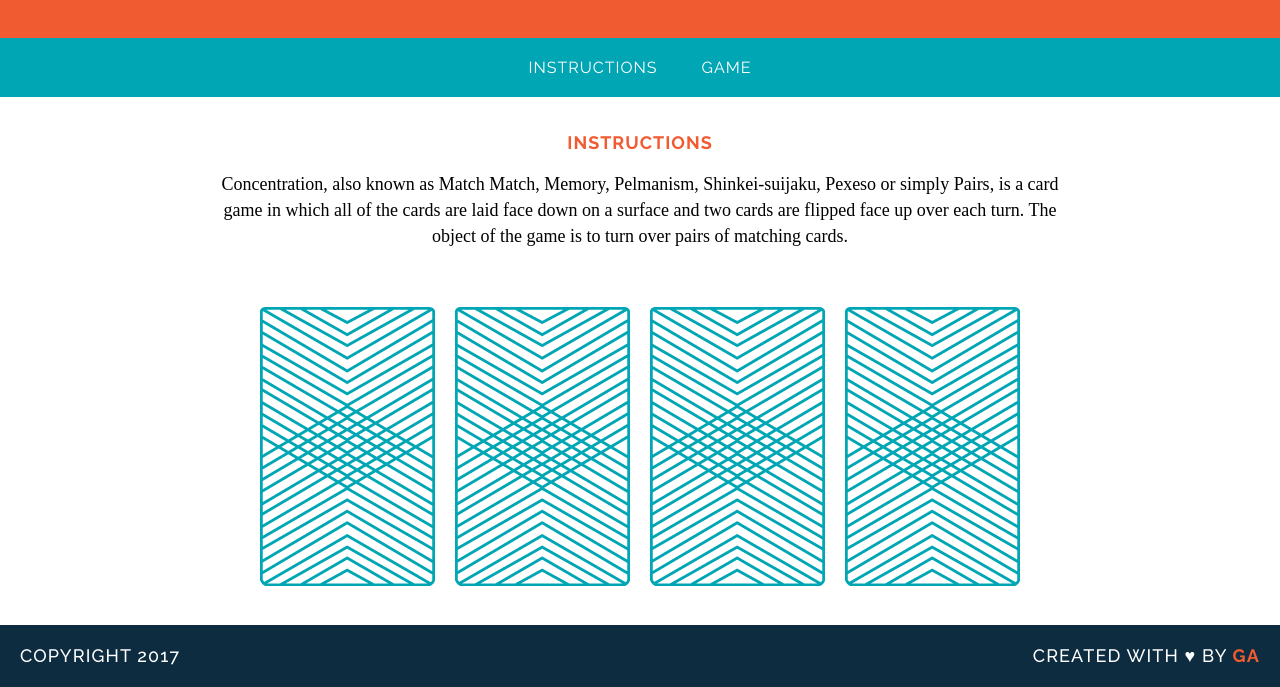
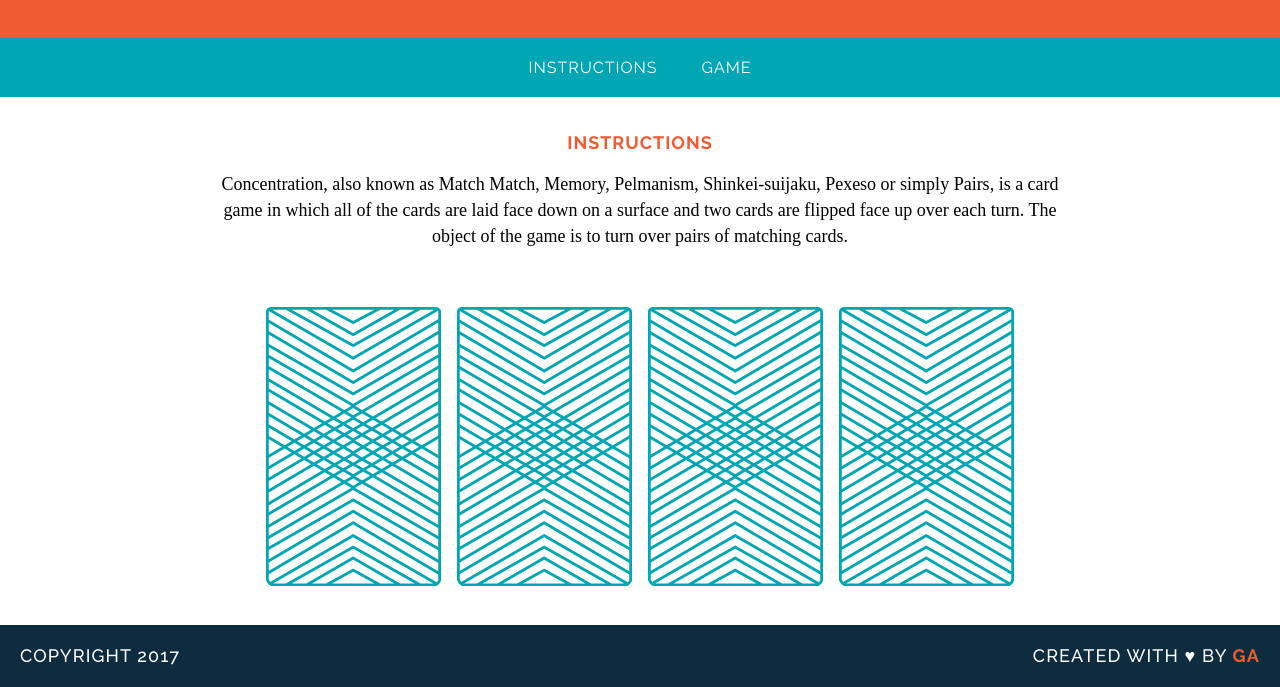
Before and after one commit to skimalee/sei-fundamentals-memorygame, a plain HTML site: page memory_game/index.html in a window 1280 px wide. Shown: the part 135-822 px from the top of the page. Drawn offline with Linux system fonts and the light colour scheme; a web font is replaced by a local one.

Commit message:
finished game

```diff
--- a/memory_game/index.html
+++ b/memory_game/index.html
@@ -5,7 +5,7 @@
 	<link href="https://fonts.googleapis.com/css?family=Droid+Serif|Raleway:400,500,600,700" rel="stylesheet">
 	<title>Memory Card Game</title>
 
-	<script src="js/main.js"></script>
+
 </head>
 <body>
 	<header>
@@ -18,16 +18,14 @@
 	<main>
 		<h2>Instructions</h2>
 		<p>Concentration, also known as Match Match, Memory, Pelmanism, Shinkei-suijaku, Pexeso or simply Pairs, is a card game in which all of the cards are laid face down on a surface and two cards are flipped face up over each turn. The object of the game is to turn over pairs of matching cards.</p>
-		<div>
-			<img src="images/back.png" alt="Queen of Diamonds">
-			<img src="images/back.png" alt="Queen of Hearts">
-			<img src="images/back.png" alt="King of Diamonds">
-			<img src="images/back.png" alt="King of Hearts">
-		</div>
+
+		<div id="game-board" class="board clearfix"></div>
+
 	</main>
 	<footer class="clearfix">
 		<p class="copyright">Copyright 2017</p>
 		<p class="message">Created with &hearts; by <span class="name">GA</span></p>
 	</footer>
+	<script src="js/main.js"></script>
 </body>
 </html>
--- a/memory_game/js/main.js
+++ b/memory_game/js/main.js
@@ -1,25 +1,61 @@
+let cards = [
+	{
+		rank: "queen",
+		suit: "hearts",
+		cardImage: "images/queen-of-hearts.png"
+	},
+	{
+		rank: "queen",
+		suit: "diamonds",
+		cardImage: "images/queen-of-diamonds.png"
 
-let cards = ["queen", "queen", "king", "king"];
+	},
+	{
+		rank: "king",
+		suit: "hearts",
+		cardImage: "images/king-of-hearts.png"
+	},
+	{
+		rank: "king",
+		suit: "diamonds",
+		cardImage: "images/king-of-diamonds.png"
+	}
+];
+
 let cardsInPlay = [];
 
 function checkForMatch () {
 	if (cardsInPlay[0] === cardsInPlay[1]) {
-  	console.log("You found a match!");
+  		alert("You found a match!");
 	} else {
-  	console.log("Sorry, try again.");
+  		alert("Sorry, try again.");
 	}
 }
 
-function flipCard(cardId) {
-	cards[cardId];
-	console.log("User flipped " + cards[cardId])
-	cardsInPlay.push(cards[cardId]);
+function flipCard() {
+	cardId = this.getAttribute('data-id');
+	console.log("User flipped " + cards[cardId].rank);
+	console.log(cards[cardId].suit)
+	console.log(cards[cardId].cardImage)
+	cardsInPlay.push(cards[cardId].rank);
 
+	this.setAttribute('src', cards[cardId].cardImage);
 	if (cardsInPlay.length === 2) {
 		checkForMatch();
 	}
 
 }
 
-flipCard(0);
-flipCard(2);
+
+function createBoard() {
+	for (var i = 0; i < cards.length; i++) {
+		var cardElement = document.createElement('img');
+		cardElement.setAttribute('src', "images/back.png");
+		cardElement.setAttribute('data-id', i);
+		cardElement.addEventListener('click', flipCard);
+		document.getElementById('game-board').appendChild(cardElement);
+	}
+
+}
+
+createBoard();
```
